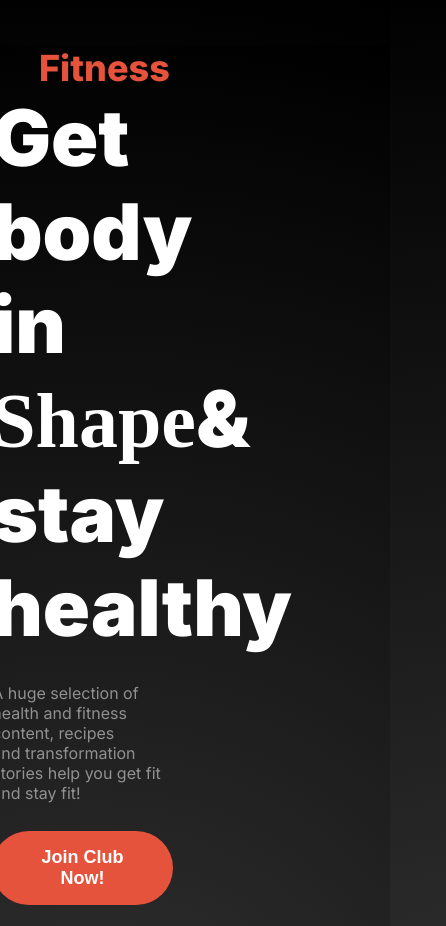
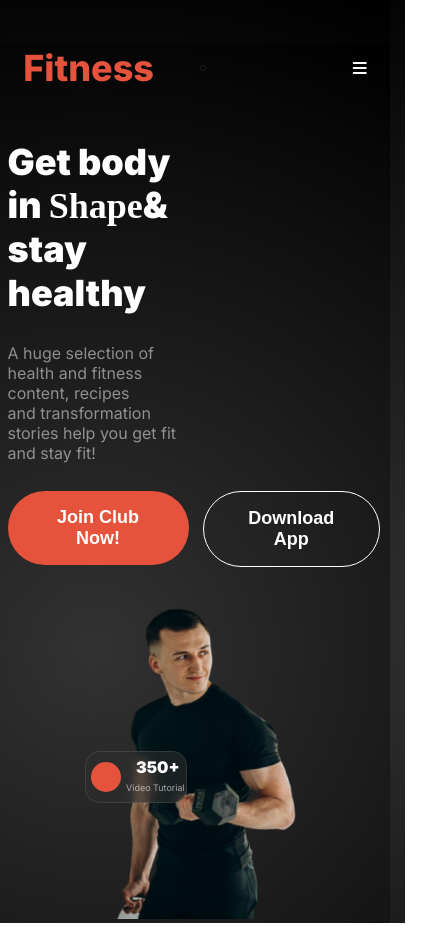
Before and after one commit to rummansaaqeb/bat-ten-assign-two, a plain HTML site: page index.html in a window 390 px wide. Shown: the top 926 px of the page, 446 px wide, since content can reach past the window. Drawn offline with Linux system fonts and the light colour scheme; a web font is replaced by a local one.

Commit message:
added some mobile responsive code for banner

```diff
--- a/index.html
+++ b/index.html
@@ -6,6 +6,7 @@
     <meta name="viewport" content="width=device-width, initial-scale=1.0">
     <title>Assignment 2</title>
     <link rel="stylesheet" href="./styles/style.css">
+    <script src="https://kit.fontawesome.com/21521de5f6.js" crossorigin="anonymous"></script>
 </head>
 
 <body class="inter-font header">
@@ -15,12 +16,14 @@
 
         <nav class="navbar">
             <h3>Fitness</h3>
+
             <ul>
                 <li id="li-home"><span class="home-text">Home</span></li>
                 <li id="li-service">Service</li>
                 <li id="li-contact">Contact</li>
                 <li id="li-about">About</li>
             </ul>
+            <i class="fa-solid fa-bars" style="color: #ffffff;"></i>
         </nav>
 
         <!-- Nav Section Ends Here -->
--- a/styles/style.css
+++ b/styles/style.css
@@ -230,13 +230,92 @@
   color: rgba(239, 237, 232, 0.65);
 }
 
+.fa-solid {
+  display: none;
+}
+
 /* Banner Styles End Here */
 
+/* Responsive for smaller devices start here */
+
 @media screen and (max-width:576px) {
-  .navbar ul{
+
+  /* Navbar Responsive Styles Start Here */
+  .navbar {
+    width: 100%;
+    justify-content: space-around;
+  }
+
+  .navbar ul li {
     display: none;
   }
-.banner-container{
-  flex-direction: column;
+
+  .fa-solid {
+    display: block;
+  }
+
+  /* Navbar Responsive Styles End Here */
+
+  /* Banner Responsive Styles Start Here */
+  .banner-title {
+    font-size: 36px;
+    margin-top: 50px;
+  }
+
+  .banner-container {
+    width: 100%;
+    height: 100%;
+    margin: 0 auto;
+    flex-direction: column;
+    justify-content: flex-start;
+    margin-left: 15px;
+    position: relative;
+  }
+
+  .banner-btn {}
+
+  .banner-btn-two {
+    position: absolute;
+    margin-right: 25px;
+
+  }
+
+  .img-container img {
+    width: 100%;
+    height: 100%;
+  }
+
+  .card-1 {
+    position: absolute;
+    left: 70px;
+    width: 100px;
+    height: 50px;
+    margin-bottom: 50px;
+  }
+
+  .card-1-title {
+    font-size: 16px;
+    text-align: center;
+    margin-left: 30px;
+    margin-bottom: -10px;
+    position: absolute;
+    bottom: 35px;
+    left: 20px;
+  }
+
+  .card-1-subtitle {
+    font-size: 9px;
+    position: absolute;
+    top: 20px;
+  }
+  .card-div{
+    width: 30px;
+    height: 30px;
+    position: absolute;
+    bottom: 10px;
+  }
+
+  .card-2 {
+    display: none;
+  }
 }
-  }
```
